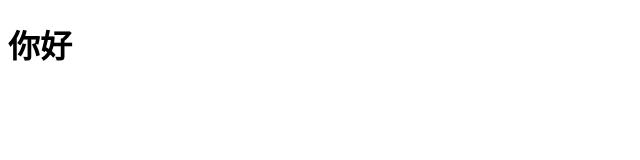
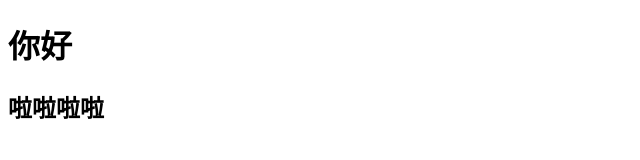
Before and after one commit to yue197/test0408, a plain HTML site: page index.html in a window 1280 px wide. Shown: the whole page, without its empty margins (0-640 px from the left). Drawn offline with Linux system fonts and the light colour scheme.

Commit message:
我的第二次提交

```diff
--- a/index.html
+++ b/index.html
@@ -8,5 +8,6 @@
 </head>
 <body>
     <h1>你好</h1>
+    <h2>啦啦啦啦</h2>
 </body>
 </html>
--- /dev/null
+++ b/index.js
@@ -0,0 +1 @@
+console.log(1)
```
Also changed, not shown: a.txt (added).
